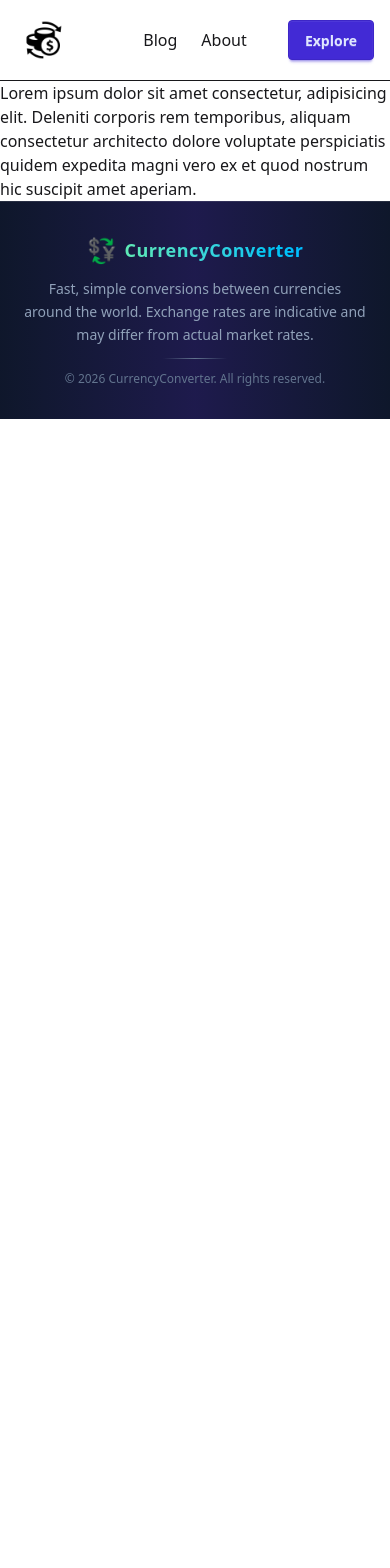
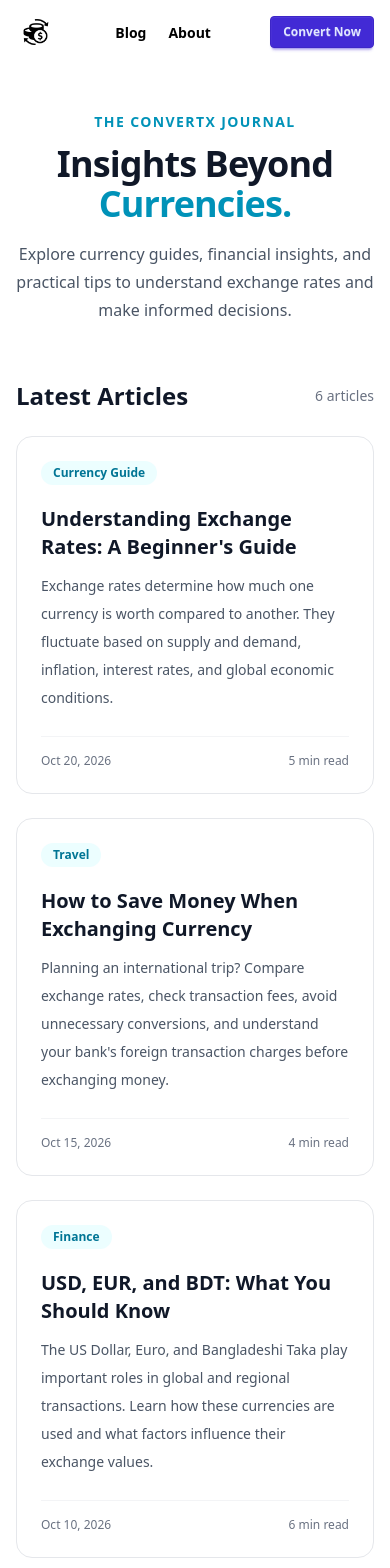
Before and after one commit to talukder123/convertx, a Next.js app: page /Blog in a window 390 px wide. Shown: the top 1568 px of the page. Before the commit the page ends 844 px from the top, so only its background shows below. Built offline with nearby package versions, Linux system fonts and the light colour scheme.

Commit message:
finished and ready to deployed

```diff
--- a/src/Components/CurrencyConverter.tsx
+++ b/src/Components/CurrencyConverter.tsx
@@ -14,7 +14,7 @@ const CurrencyConverter = async () => {
 
     const data = await getCurrenct();
     return (
-        <div className='py-10'>
+        <div id='main-box' className='py-10'>
             <ConverterForm data={data}></ConverterForm>
         </div>
     );
--- a/src/Components/CurrencySelect.tsx
+++ b/src/Components/CurrencySelect.tsx
@@ -19,7 +19,7 @@ const CurrencySelect = ({ id, value, options, onChange }: Props) => {
         [options, query]
     );
 
-    // close when clicking outside
+
     useEffect(() => {
         const handler = (e: MouseEvent) => {
             if (ref.current && !ref.current.contains(e.target as Node)) setOpen(false);
--- a/src/Components/Footer.tsx
+++ b/src/Components/Footer.tsx
@@ -19,7 +19,7 @@ const Footer = () => {
     <div className="h-px w-16 bg-gradient-to-r from-transparent via-slate-500 to-transparent" />
 
     <p className="text-xs text-slate-500">
-      © {new Date().getFullYear()} CurrencyConverter. All rights reserved.
+      © {new Date().getFullYear()} CurrencyConverter. All rights reserved. Developed by Talukder
     </p>
   </div>
 </footer>
--- a/src/Components/Navbar.tsx
+++ b/src/Components/Navbar.tsx
@@ -5,31 +5,47 @@ import Link from 'next/link';
 
 const Navbar = () => {
   return (
-        <header className="border-b">
-  <nav className="container mx-auto grid grid-cols-3 items-center px-4 py-3">
-    {/* Left: logo */}
-    <Link href="/" className="justify-self-start">
+
+    <header className="sticky top-0 z-50 bg-white/70 backdrop-blur-md">
+      <nav className="container mx-auto flex items-center justify-between px-4 py-3 sm:px-6">
+        {/* Logo */}
+        <Link href="/" className="shrink-0">
           <Image
             src={logo}
             alt="Company logo"
             height={60}
-        className="h-14 w-auto"
+            className="h-10 w-auto sm:h-14"
             priority
           />
         </Link>
 
-    {/* Middle: links */}
-    <ul className="flex items-center justify-center gap-6">
-      <li><Link href="#">Blog</Link></li>
-      <li><Link href="#">About</Link></li>
+        {/* Navigation */}
+        <ul className="flex items-center gap-1 sm:gap-4">
+          <li>
+            <Link
+              href="/Blog"
+              className="rounded-md border border-transparent px-2 py-2 text-sm font-semibold text-black transition hover:border-gray-200 hover:bg-gray-100 sm:px-3"
+            >
+              Blog
+            </Link>
+          </li>
+          <li>
+            <Link
+              href="/About"
+              className="rounded-md border border-transparent px-2 py-2 text-sm font-semibold text-black transition hover:border-gray-200 hover:bg-gray-100 sm:px-3"
+            >
+              About
+            </Link>
+          </li>
         </ul>
 
-    {/* Right: button */}
-    <div className="justify-self-end">
-      <button className="btn btn-primary">Explore</button>
-    </div>
+        {/* Explore Button */}
+        <Link href="/#main-box" className="btn btn-primary btn-sm sm:btn-md">
+          Convert Now
+        </Link>
       </nav>
     </header>
+
   );
 };
 
--- /dev/null
+++ b/src/app/About/page.tsx
@@ -0,0 +1,54 @@
+import React from 'react';
+
+const page = () => {
+    return (
+         <section className="mx-auto max-w-5xl px-6 py-16">
+      <div className="rounded-2xl border border-gray-200 bg-white p-8 md:p-12">
+        <p className="mb-3 text-sm font-semibold uppercase tracking-widest text-cyan-600">
+          About ConvertX
+        </p>
+
+        <h2 className="max-w-2xl text-3xl font-bold tracking-tight text-gray-900 md:text-4xl">
+          Currency conversion, made simple.
+        </h2>
+
+        <p className="mt-5 max-w-2xl leading-7 text-gray-600">
+          ConvertX helps you convert currencies quickly and easily.
+          Check exchange rates, compare global currencies, and get
+          the information you need—all in one place.
+        </p>
+
+        <div className="mt-10 grid gap-6 sm:grid-cols-3">
+          <div className="rounded-xl bg-gray-50 p-5">
+            <h3 className="font-semibold text-gray-900">
+              Simple & Fast
+            </h3>
+            <p className="mt-2 text-sm leading-6 text-gray-600">
+              Convert currencies with just a few clicks.
+            </p>
+          </div>
+
+          <div className="rounded-xl bg-gray-50 p-5">
+            <h3 className="font-semibold text-gray-900">
+              Global Currencies
+            </h3>
+            <p className="mt-2 text-sm leading-6 text-gray-600">
+              Explore currencies from around the world.
+            </p>
+          </div>
+
+          <div className="rounded-xl bg-gray-50 p-5">
+            <h3 className="font-semibold text-gray-900">
+              Live Exchange Rates
+            </h3>
+            <p className="mt-2 text-sm leading-6 text-gray-600">
+              Check the latest available exchange rates.
+            </p>
+          </div>
+        </div>
+      </div>
+    </section>
+    );
+};
+
+export default page;
--- a/src/app/Blog/page.tsx
+++ b/src/app/Blog/page.tsx
@@ -1,11 +1,115 @@
-import React from 'react';
+
+const blogs = [
+  {
+    category: "Currency Guide",
+    title: "Understanding Exchange Rates: A Beginner's Guide",
+    description:
+      "Exchange rates determine how much one currency is worth compared to another. They fluctuate based on supply and demand, inflation, interest rates, and global economic conditions.",
+    date: "Oct 20, 2026",
+    readTime: "5 min read",
+  },
+  {
+    category: "Travel",
+    title: "How to Save Money When Exchanging Currency",
+    description:
+      "Planning an international trip? Compare exchange rates, check transaction fees, avoid unnecessary conversions, and understand your bank's foreign transaction charges before exchanging money.",
+    date: "Oct 15, 2026",
+    readTime: "4 min read",
+  },
+  {
+    category: "Finance",
+    title: "USD, EUR, and BDT: What You Should Know",
+    description:
+      "The US Dollar, Euro, and Bangladeshi Taka play important roles in global and regional transactions. Learn how these currencies are used and what factors influence their exchange values.",
+    date: "Oct 10, 2026",
+    readTime: "6 min read",
+  },
+  {
+    category: "Market Insights",
+    title: "Why Currency Values Change Every Day",
+    description:
+      "Currency values respond to economic reports, central bank decisions, political events, trade balances, and investor confidence. Understanding these factors helps explain daily exchange rate movements.",
+    date: "Oct 5, 2026",
+    readTime: "5 min read",
+  },
+  {
+    category: "Money Tips",
+    title: "A Beginner's Guide to International Payments",
+    description:
+      "International payments can involve conversion fees and different exchange rates. Compare providers, review the final amount before confirming, and check the fees associated with each transaction.",
+    date: "Sep 28, 2026",
+    readTime: "4 min read",
+  },
+  {
+    category: "Technology",
+    title: "How Currency Converter Apps Work",
+    description:
+      "Currency converters use exchange rate data from APIs to calculate values between currencies. Discover how rates are retrieved, conversion formulas work, and why displayed rates may differ from bank rates.",
+    date: "Sep 20, 2026",
+    readTime: "6 min read",
+  },
+];
 
 const BlogPage = () => {
-    return (
-        <div>
-            Lorem ipsum dolor sit amet consectetur, adipisicing elit. Deleniti corporis rem temporibus, aliquam consectetur architecto dolore voluptate perspiciatis quidem expedita magni vero ex et quod nostrum hic suscipit amet aperiam.
+  return (
+    <main className="mx-auto max-w-6xl px-4 py-12 sm:px-6 lg:py-20">
+      {/* Heading */}
+      <section className="mb-14 text-center">
+        <p className="mb-3 text-sm font-semibold uppercase tracking-widest text-cyan-600">
+          The ConvertX Journal
+        </p>
+
+        <h1 className="text-4xl font-bold tracking-tight text-gray-900 sm:text-5xl">
+          Insights Beyond{" "}
+          <span className="text-cyan-600">Currencies.</span>
+        </h1>
+
+        <p className="mx-auto mt-4 max-w-2xl leading-7 text-gray-600">
+          Explore currency guides, financial insights, and practical
+          tips to understand exchange rates and make informed decisions.
+        </p>
+      </section>
+
+      {/* Blog Grid */}
+      <section>
+        <div className="mb-6 flex items-center justify-between">
+          <h2 className="text-2xl font-bold text-gray-900">
+            Latest Articles
+          </h2>
+
+          <span className="text-sm text-gray-500">
+            {blogs.length} articles
+          </span>
         </div>
-    );
+
+        <div className="grid gap-6 sm:grid-cols-2 lg:grid-cols-3">
+          {blogs.map((blog) => (
+            <article
+              key={blog.title}
+              className="flex flex-col rounded-2xl border border-gray-200 bg-white p-6 transition duration-300 hover:-translate-y-1 hover:border-cyan-200 hover:shadow-lg"
+            >
+              <span className="w-fit rounded-full bg-cyan-50 px-3 py-1 text-xs font-semibold text-cyan-700">
+                {blog.category}
+              </span>
+
+              <h3 className="mt-5 text-xl font-bold leading-snug text-gray-900">
+                {blog.title}
+              </h3>
+
+              <p className="mt-3 flex-1 text-sm leading-7 text-gray-600">
+                {blog.description}
+              </p>
+
+              <div className="mt-6 flex items-center justify-between border-t border-gray-100 pt-4 text-xs text-gray-500">
+                <span>{blog.date}</span>
+                <span>{blog.readTime}</span>
+              </div>
+            </article>
+          ))}
+        </div>
+      </section>
+    </main>
+  );
 };
 
 export default BlogPage;
```
Also changed, not shown: 1 other file (tests, documents, lock files or other folders). Lines whose indentation alone changed are shown as unchanged.
